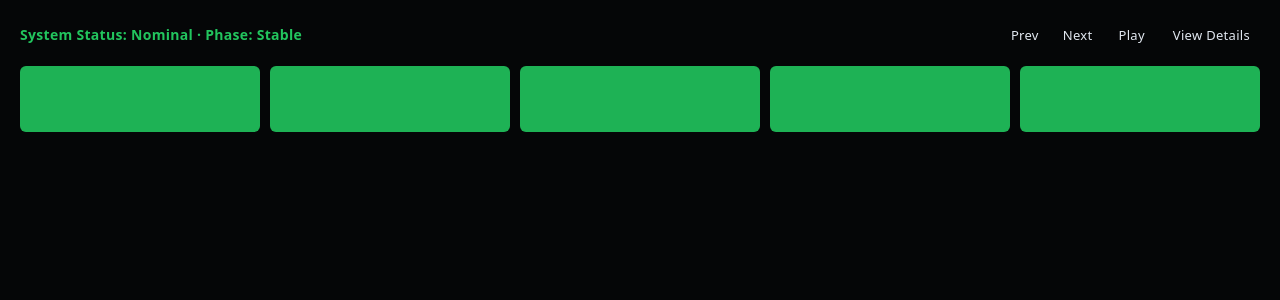
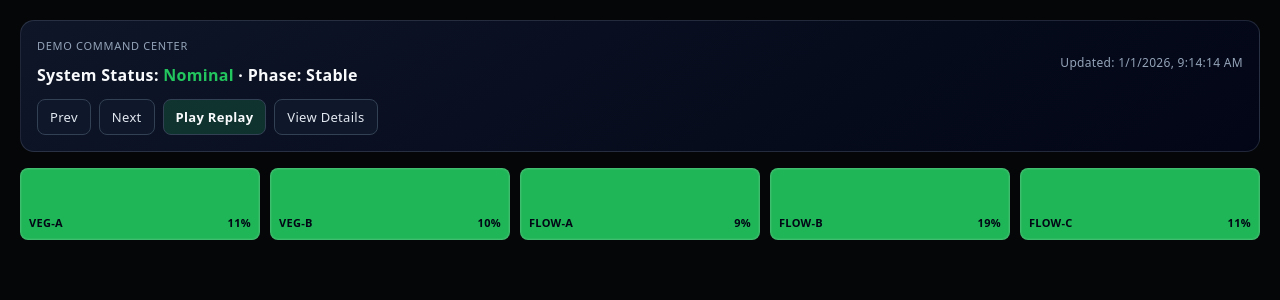
Before and after one commit to Neraium/neraium-core, a Next.js app in the folder frontend/: page / in a window 1280 px wide. Shown: the top 300 px of the page. Built offline with nearby package versions, Linux system fonts and the light colour scheme.

Commit message:
Polish demo command center and room status presentation

```diff
--- a/frontend/components/TeslaAutopilotInterface.tsx
+++ b/frontend/components/TeslaAutopilotInterface.tsx
@@ -184,21 +184,70 @@ export function TeslaAutopilotInterface({
     onTogglePlay?.(next)
   }
 
+  const formattedTimestamp = useMemo(() => {
+    if (!interpolatedData.timestamp) return 'No live timestamp'
+    const parsed = new Date(interpolatedData.timestamp)
+    if (Number.isNaN(parsed.getTime())) return interpolatedData.timestamp
+    return parsed.toLocaleString()
+  }, [interpolatedData.timestamp])
+
   return (
     <div style={{ minHeight: '100vh', background: '#050607', color: '#e2e8f0', padding: 20, fontFamily: 'system-ui, sans-serif' }}>
-      <div style={{ display: 'flex', justifyContent: 'space-between', alignItems: 'center', marginBottom: 16 }}>
-        <div style={{ fontSize: 14, fontWeight: 700, color: stateColor }}>
-          System Status: {assessment.state} · Phase: {phase}
+      <div
+        style={{
+          border: '1px solid rgba(148, 163, 184, 0.2)',
+          borderRadius: 14,
+          background: 'linear-gradient(145deg, rgba(15,23,42,0.94), rgba(2,6,23,0.94))',
+          padding: 16,
+          marginBottom: 16,
+        }}
+      >
+        <div style={{ display: 'flex', justifyContent: 'space-between', alignItems: 'center', gap: 12, flexWrap: 'wrap', marginBottom: 10 }}>
+          <div>
+            <div style={{ fontSize: 11, color: '#94a3b8', letterSpacing: 0.7, textTransform: 'uppercase', marginBottom: 6 }}>
+              Demo command center
+            </div>
+            <div style={{ fontSize: 16, fontWeight: 700, color: '#f8fafc' }}>
+              System Status: <span style={{ color: stateColor }}>{assessment.state}</span> · Phase: {phase}
+            </div>
+          </div>
+          <div style={{ fontSize: 12, color: '#94a3b8' }}>Updated: {formattedTimestamp}</div>
         </div>
-        <div style={{ display: 'flex', gap: 8 }}>
+
+        <div style={{ display: 'flex', gap: 8, flexWrap: 'wrap' }}>
           {onStepScenario && (
             <>
-              <button onClick={() => onStepScenario(-1)} style={{ padding: '4px 8px' }}>Prev</button>
-              <button onClick={() => onStepScenario(1)} style={{ padding: '4px 8px' }}>Next</button>
+              <button
+                onClick={() => onStepScenario(-1)}
+                style={{ padding: '6px 12px', borderRadius: 8, border: '1px solid #334155', background: '#0f172a', color: '#e2e8f0' }}
+              >
+                Prev
+              </button>
+              <button
+                onClick={() => onStepScenario(1)}
+                style={{ padding: '6px 12px', borderRadius: 8, border: '1px solid #334155', background: '#0f172a', color: '#e2e8f0' }}
+              >
+                Next
+              </button>
             </>
           )}
-          <button onClick={handleTogglePlay} style={{ padding: '4px 10px' }}>{isPlaying ? 'Pause' : 'Play'}</button>
-          <button onClick={() => setShowLayer3(prev => !prev)} style={{ padding: '4px 10px' }}>
+          <button
+            onClick={handleTogglePlay}
+            style={{
+              padding: '6px 12px',
+              borderRadius: 8,
+              border: '1px solid #334155',
+              background: isPlaying ? 'rgba(251,191,36,0.18)' : 'rgba(34,197,94,0.18)',
+              color: '#f8fafc',
+              fontWeight: 600,
+            }}
+          >
+            {isPlaying ? 'Pause Replay' : 'Play Replay'}
+          </button>
+          <button
+            onClick={() => setShowLayer3(prev => !prev)}
+            style={{ padding: '6px 12px', borderRadius: 8, border: '1px solid #334155', background: '#0f172a', color: '#e2e8f0' }}
+          >
             {showLayer3 ? 'Hide Details' : 'View Details'}
           </button>
         </div>
@@ -217,12 +266,24 @@ export function TeslaAutopilotInterface({
             key={room.id}
             title={room.shortName}
             style={{
-              height: 66,
-              borderRadius: 6,
+              height: 72,
+              borderRadius: 8,
               background: getRoomStatusColor(room.status),
-              opacity: 0.9,
+              opacity: 0.92,
+              border: '1px solid rgba(255,255,255,0.16)',
+              boxShadow: 'inset 0 0 0 1px rgba(255,255,255,0.06)',
+              display: 'flex',
+              alignItems: 'flex-end',
+              justifyContent: 'space-between',
+              padding: '6px 8px',
+              color: '#020617',
+              fontSize: 11,
+              fontWeight: 700,
             }}
-          />
+          >
+            <span>{room.shortName}</span>
+            <span>{Math.round(room.driftContribution * 100)}%</span>
+          </div>
         ))}
       </div>
 
```
